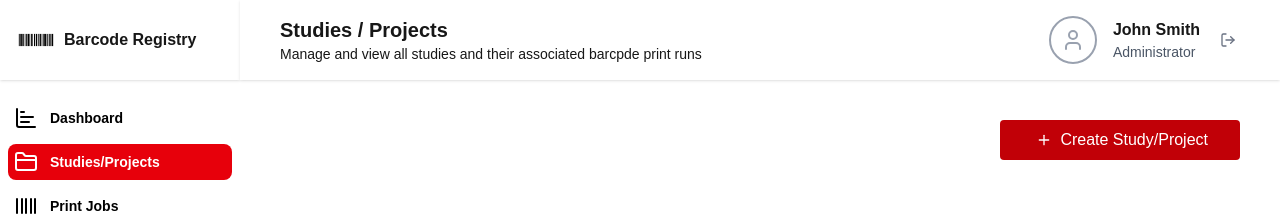
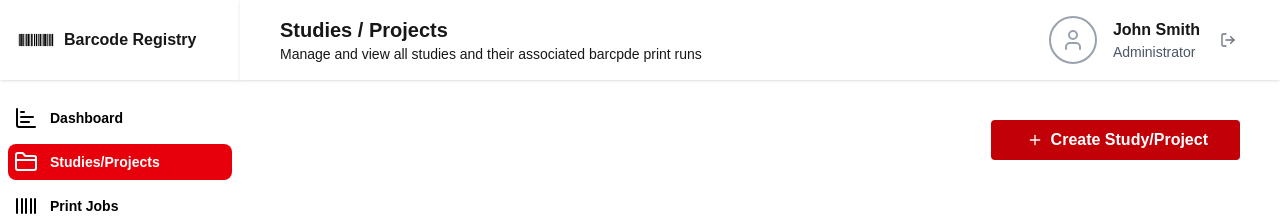
Before and after one commit to rodgersBRY/barcode-registry-system, a Next.js app: page /studies in a window 1280 px wide. Shown: the top 216 px of the page. Built offline with nearby package versions, Linux system fonts and the light colour scheme.

Commit message:
(fix) make all buttons bold

```diff
--- a/app/(app)/studies/page.tsx
+++ b/app/(app)/studies/page.tsx
@@ -26,7 +26,7 @@ export default function Studies() {
           <div className="create-user">
             <button
               onClick={() => setOpen(true)}
-              className="bg-red-700 flex items-center gap-1 py-2 px-8 rounded text-white hover:cursor-pointer"
+              className="bg-red-700 flex items-center gap-1 py-2 px-8 rounded text-white font-bold hover:cursor-pointer"
             >
               <Icon icon={Plus} className="w-6 h-4"></Icon>
               <p>Create Study/Project</p>
--- a/app/(app)/users/page.tsx
+++ b/app/(app)/users/page.tsx
@@ -27,7 +27,7 @@ export default function Users() {
               onClick={() => setOpen(true)}
               className="hover:cursor-pointer"
             >
-              <div className="bg-red-700 flex items-center gap-1 py-2 px-8 rounded text-white">
+              <div className="bg-red-700 flex items-center gap-1 py-2 px-8 rounded text-white  font-bold">
                 <Icon icon={Plus} className="w-6 h-4"></Icon>
                 <p>Create User</p>
               </div>
```
